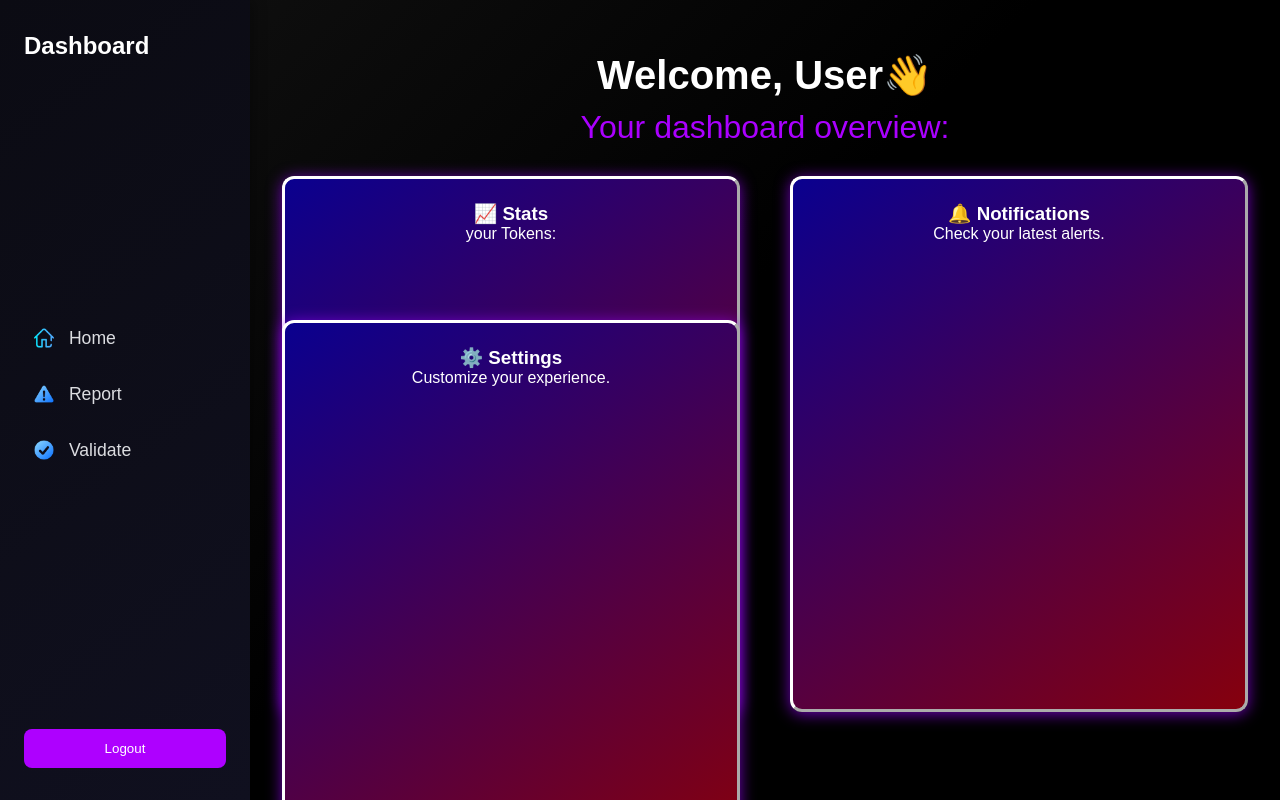
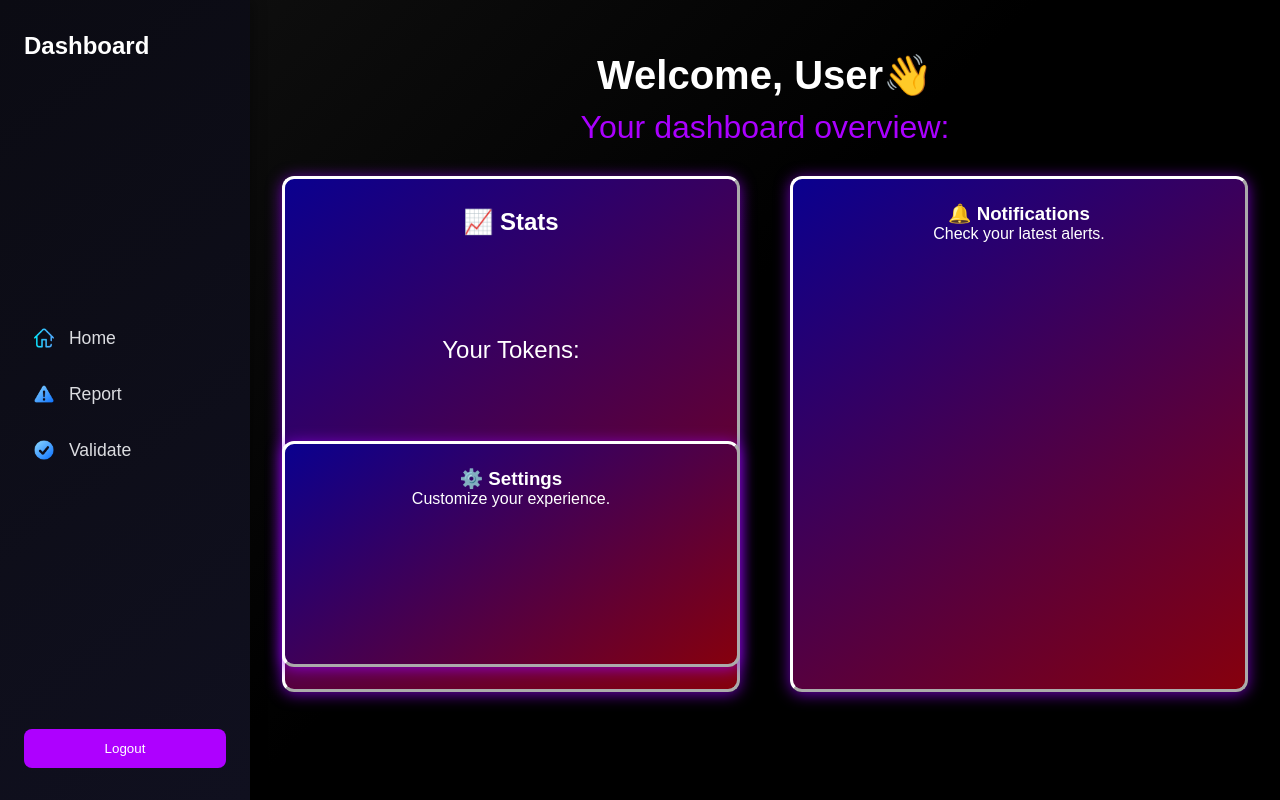
Before and after one commit to PRANIT4166/Truestore, a React (Vite) app in the folder frontend/: page /home in a window 1280 px wide. Built offline with nearby package versions, Linux system fonts and the light colour scheme; no server answers; sample sign-in values are in the browser's storage.

Commit message:
stat update

```diff
--- a/frontend/src/pages/home.tsx
+++ b/frontend/src/pages/home.tsx
@@ -72,8 +72,10 @@ const Home = () => {
         {/* Dashboard Grid */}
         <div className="dashboard-grid">
           <div className="card">
-            <h3>📈 Stats</h3>
-            <p>your Tokens: {userData?.tokens}</p>
+            <div className="stats">
+              <h3>📈 Stats</h3>
+              <p className="tokens">Your Tokens: {userData?.tokens}</p>
+            </div>
           </div>
           <div className="card">
             <h3>🔔 Notifications</h3>
--- a/frontend/src/styles.css
+++ b/frontend/src/styles.css
@@ -159,7 +159,7 @@ body {
   border-radius: 12px;
   border-style: outset;
   border-color: #ffffff;
-  height: 570%;
+  height: 240%;
 
 
   box-shadow: 0 2px 15px rgba(153, 0, 255, 0.719);
@@ -251,3 +251,14 @@ body {
   margin-top: 10px;
   font-weight: 500;
 }
+
+.stats h3 {
+  font-size: 1.5rem;
+  color: #ffffff; /* Light gray for subtle look */
+  margin-top: 5px;
+}
+.stats p.tokens {
+  font-size: 1.5rem;
+  color: #ffffff; /* Light gray for subtle look */
+  margin-top: 100px;
+}
```
